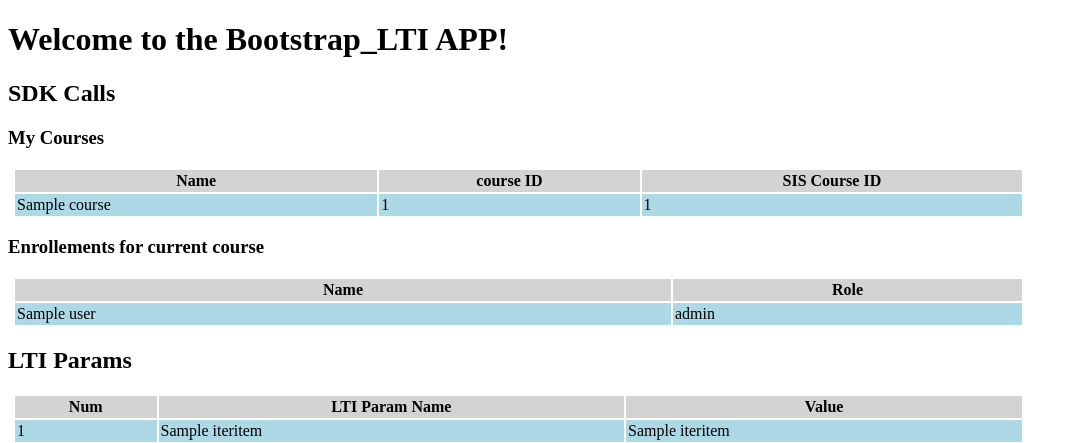
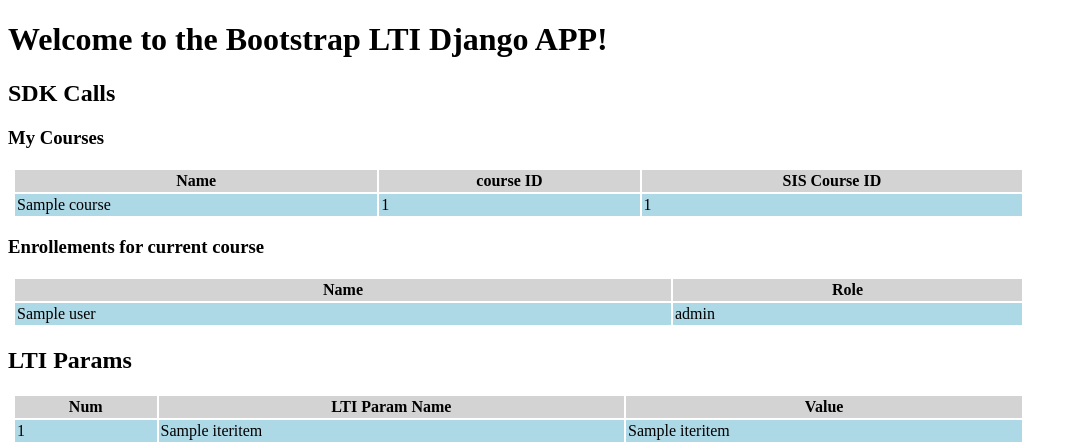
Before and after one commit to penzance/bootstrap_lti_django, a Django app: template basic_lti_app/templates/basic_lti_app/lti_view.html in a window 1280 px wide. Shown: the top 443 px of the page, without its empty margins (0-1077 px from the left). Run offline with Django 3.2, Linux system fonts and the light colour scheme; the template is opened without the code that fills it: most values are stand-ins (such as "Sample title", 1, 10 or a date in 2020); parts of the project's set-up code (start-up, migrations or seed data) failed here and were passed over.

Commit message:
minor text change

```diff
--- a/basic_lti_app/templates/basic_lti_app/lti_view.html
+++ b/basic_lti_app/templates/basic_lti_app/lti_view.html
@@ -11,7 +11,7 @@
 </style>
 <body>
 
-<h1>Welcome to the Bootstrap_LTI APP!</h1>
+<h1>Welcome to the Bootstrap LTI Django APP!</h1>
 
 {%if enrollments|length > 0 %}
 <h2>SDK Calls</h2>
```
